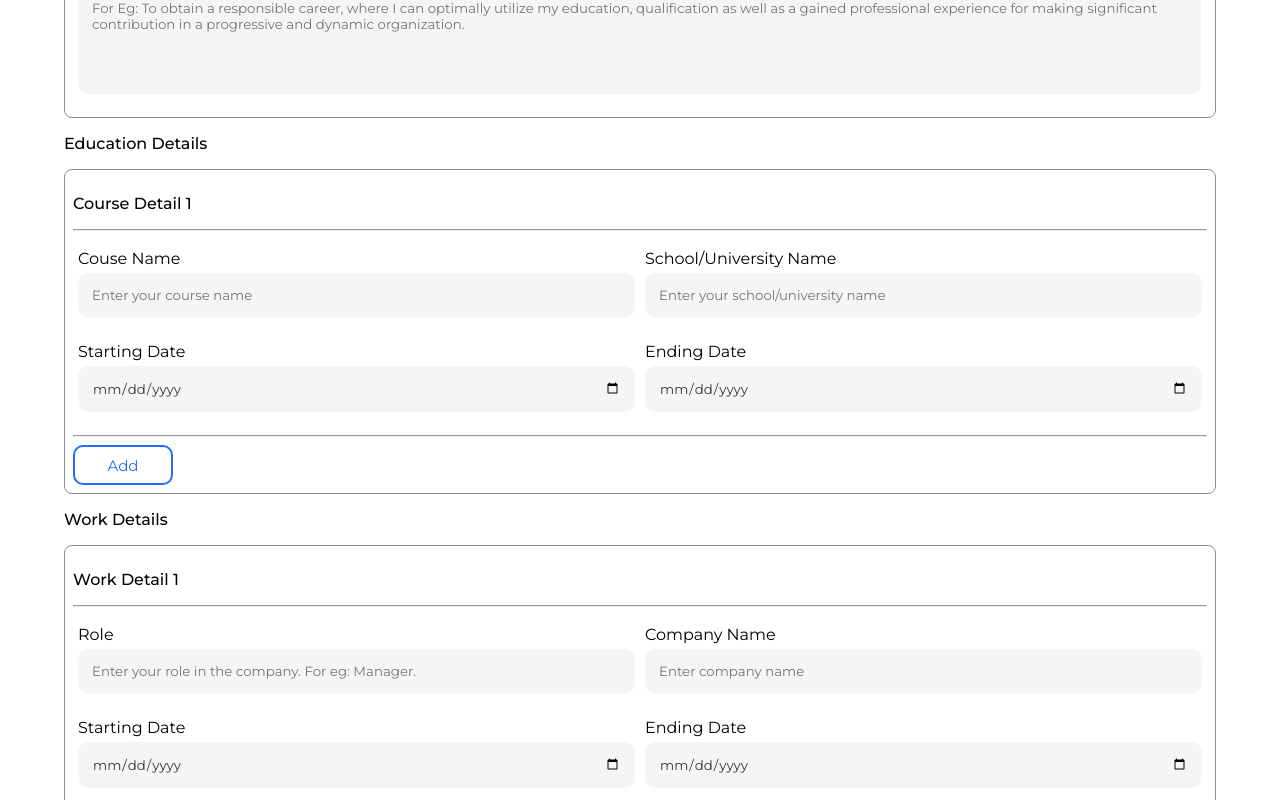
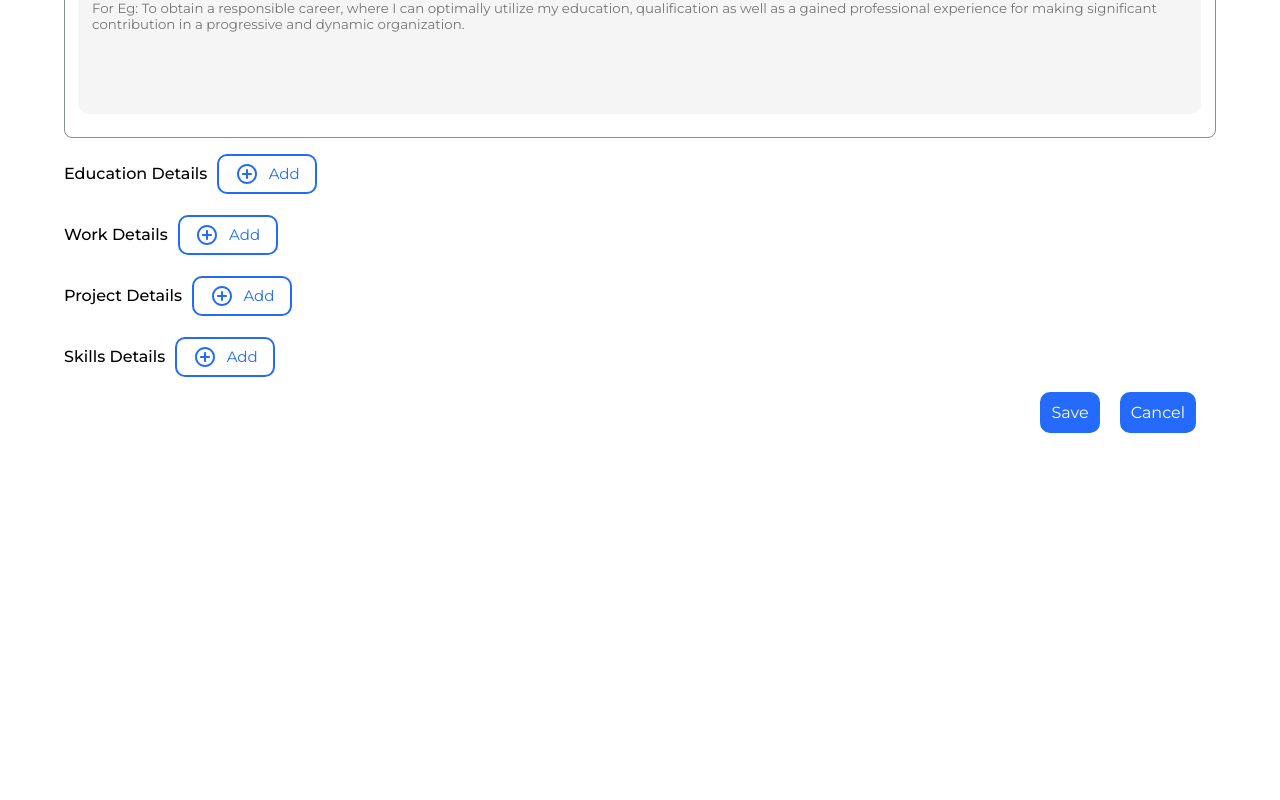
Before and after one commit to anish0103/mern-resumebuilder-frontend, a React (Create React App) app: page /addinformation in a window 1280 px wide. Shown: the part 580-1380 px from the top of the page. After the commit the page ends 1023 px from the top, so only its background shows below. Built offline with nearby package versions, Linux system fonts and the light colour scheme.

Commit message:
Improvement In Add Information Page

```diff
--- a/src/Pages/AddInformationPage/AddInformationPage.css
+++ b/src/Pages/AddInformationPage/AddInformationPage.css
@@ -38,6 +38,11 @@
   transition: 0.4s;
   color: #35393d;
 }
+.personalinformation-sectiontitle {
+  display: flex;
+  margin: 10px 0;
+  align-items: center;
+}
 .personalinformation-skillinput:focus {
   border: 2px solid #246bfb;
 }
@@ -53,7 +58,7 @@
   color: #35393d;
 }
 .personalinformation-inputcontainer textarea {
-  height: 80px;
+  height: 100px;
   resize: none;
 }
 .personalinformation-inputcontainer input:focus,
@@ -62,6 +67,8 @@
 }
 .personalinformation-actionbuttoncontainer {
   margin: 10px 0;
+  display: flex;
+  justify-content: flex-end;
 }
 .personalinformation-actionbuttoncontainer button {
   padding: 9px;
@@ -81,7 +88,8 @@
   color: #246bfb;
 }
 .personalinformation-educationdetailcontainer button,
-.personalinformation-skillsdetailcontainer button {
+.personalinformation-addbutton,
+.personalinformation-deletebutton {
   padding: 6px;
   width: 100px;
   height: 40px;
@@ -92,10 +100,28 @@
   color: #246bfb;
   background-color: transparent;
   font-size: 15px;
+  display: flex;
+  justify-content: space-evenly;
+  align-items: center;
   transition: 0.4s;
 }
+.personalinformation-deletebutton {
+  border: 2px solid #E76450 !important;
+  color: #E76450 !important;
+  margin-right: 10px;
+  width: fit-content !important;
+  background-color: transparent;
+}
+.personalinformation-deletebutton:hover {
+  cursor: pointer;
+  background-color: #E76450 !important;
+  color: white !important;
+}
+.personalinformation-addbutton {
+  margin-left: 10px;
+}
 .personalinformation-educationdetailcontainer button:hover,
-.personalinformation-skillsdetailcontainer button:hover {
+.personalinformation-addbutton:hover {
   cursor: pointer;
   background-color: #246bfb;
   color: white;
@@ -105,4 +131,10 @@
 }
 .personalinformation-container p {
   font-weight: 500;
+  display: flex;
+  align-items: center;
 }
+.personalinformation-deletebuttoncontainer {
+  display: flex;
+  justify-content: flex-end;
+}
--- a/src/Pages/AddInformationPage/AddInformationPage.js
+++ b/src/Pages/AddInformationPage/AddInformationPage.js
@@ -1,33 +1,62 @@
-import { React, useState } from 'react'
+import { React, useState, useEffect } from 'react'
+import ControlPointRoundedIcon from '@mui/icons-material/ControlPointRounded';
+import DeleteRoundedIcon from '@mui/icons-material/DeleteRounded';
+import { motion } from 'framer-motion'
 
 import './AddInformationPage.css'
 
 const AddInformationPage = () => {
     const [formData, setFormData] = useState({
-        Education: [
-            {
-                Name: "",
-                SchoolName: "",
-                StartDate: "",
-                EndDate: ""
+        Education: [],
+        Work: [],
+        Projects: [],
+        Skills: []
+    })
+
+    useEffect(() => {
+        window.scrollTo(0, 0)
+    }, [])
+
+    const ContainerVariant = {
+        hidden: {
+            opacity: 0
+        },
+        show: {
+            opacity: 1,
+            transition: {
+                delayChildren: 0.6,
+                staggerChildren: 0.4,
             }
-        ],
-        Work: [
-            {
-                Role: "",
-                Company: "",
-                StartDate: "",
-                EndDate: ""
         }
-        ],
-        Projects: [
-            {
-                Name: "",
-                Link: ""
     }
-        ],
-        Skills: [""]
-    })
+    const ElementVariant = {
+        hidden: {
+            x: -40,
+            opacity: 0
+        },
+        show: {
+            x: 0,
+            opacity: 1,
+            transition: {
+                type: "spring",
+                stiffness: 250
+            }
+        }
+    }
+    const SubElementVariant = {
+        hidden: {
+            y: -50,
+            opacity: 0
+        },
+        show: {
+            y: 0,
+            opacity: 1,
+            transition: {
+                type: "spring",
+                stiffness: 250
+            }
+        }
+    }
 
     const DataHandler = (name, value, index, fieldvalue) => {
         const Data = formData;
@@ -58,8 +87,18 @@ const AddInformationPage = () => {
         setFormData({ ...formData, Education: formData.Education })
     }
 
+    const EducationDeleteHandler = index => {
+        formData.Education.splice(index, 1)
+        setFormData({ ...formData, Education: formData.Education })
+    }
+
     const WorkAddHandler = () => {
         formData.Work.push({ Role: "", Company: "", StartDate: "", EndDate: "" })
+        setFormData({ ...formData, Work: formData.Work })
+    }
+
+    const WorkDeleteHandler = index => {
+        formData.Work.splice(index, 1)
         setFormData({ ...formData, Work: formData.Work })
     }
 
@@ -68,19 +107,29 @@ const AddInformationPage = () => {
         setFormData({ ...formData, Projects: formData.Projects })
     }
 
+    const ProjectDeleteHandler = index => {
+        formData.Projects.splice(index, 1)
+        setFormData({ ...formData, Projects: formData.Projects })
+    }
+
     const SkillAddHandler = () => {
         formData.Skills.push("")
         setFormData({ ...formData, Skills: formData.Skills })
     }
 
+    const SkillDeleteHandler = index => {
+        formData.Skills.splice(index, 1)
+        setFormData({ ...formData, Skills: formData.Skills })
+    }
+
     return (
         <div className='personalinformation-maincontainer'>
-            <div className='personalinformation-container'>
-                <div className='personalinformation-titlecontainer'>
+            <motion.div variants={ContainerVariant} initial="hidden" animate="show" exit="hidden" className='personalinformation-container'>
+                <motion.div variants={ElementVariant} className='personalinformation-titlecontainer'>
                     <p>Enter your personal details</p>
-                </div>
-                <p>Personal Details</p>
-                <div className='personalinformation-personaldetailcontainer'>
+                </motion.div>
+                <motion.p variants={SubElementVariant}>Personal Details</motion.p>
+                <motion.div variants={SubElementVariant} className='personalinformation-personaldetailcontainer'>
                     <div className='personalinformation-horizontalcontainer'>
                         <div className='personalinformation-inputcontainer'>
                             <label>Name</label>
@@ -125,13 +174,16 @@ const AddInformationPage = () => {
                         <label>Short Description</label>
                         <textarea onChange={(e) => DataHandler("Description", e.target.value)} placeholder='For Eg: To obtain a responsible career, where I can optimally utilize my education, qualification as well as a gained professional experience for making significant contribution in a progressive and dynamic organization.' />
                     </div>
-                </div>
+                </motion.div>
+                <motion.div variants={SubElementVariant} className='personalinformation-sectiontitle'>
                     <p>Education Details</p>
-                <div className='personalinformation-educationdetailcontainer'>
+                    <button className='personalinformation-addbutton' onClick={EducationAddHandler}><ControlPointRoundedIcon /> Add</button>
+                </motion.div>
+                {formData.Education.length > 0 && <div className='personalinformation-educationdetailcontainer'>
                     {formData.Education.map((data, index) => {
                         return (
                             <>
-                                <p>Course Detail {index + 1} </p>
+                                <p>Course Detail {index + 1}</p>
                                 <hr />
                                 <div className='personalinformation-horizontalcontainer'>
                                     <div className='personalinformation-inputcontainer'>
@@ -153,14 +205,19 @@ const AddInformationPage = () => {
                                         <input onChange={(e) => DataHandler("Education", e.target.value, index, "EndDate")} type="date" placeholder='Enter your ending date' />
                                     </div>
                                 </div>
+                                <div className='personalinformation-deletebuttoncontainer'>
+                                    <button className='personalinformation-deletebutton' onClick={EducationDeleteHandler}><DeleteRoundedIcon /> Delete</button>
+                                </div>
                                 <hr />
                             </>
                         )
                     })}
-                    <button onClick={EducationAddHandler}>Add</button>
-                </div>
+                </div>}
+                <motion.div variants={SubElementVariant} className='personalinformation-sectiontitle'>
                     <p>Work Details</p>
-                <div className='personalinformation-educationdetailcontainer'>
+                    <button className='personalinformation-addbutton' onClick={WorkAddHandler}><ControlPointRoundedIcon /> Add</button>
+                </motion.div>
+                {formData.Work.length > 0 && <div className='personalinformation-educationdetailcontainer'>
                     {formData.Work.map((data, index) => {
                         return (
                             <>
@@ -186,14 +243,19 @@ const AddInformationPage = () => {
                                         <input onChange={(e) => DataHandler("Work", e.target.value, index, "EndDate")} type="date" placeholder='Enter your ending date' />
                                     </div>
                                 </div>
+                                <div className='personalinformation-deletebuttoncontainer'>
+                                    <button className='personalinformation-deletebutton' onClick={WorkDeleteHandler}><DeleteRoundedIcon /> Delete</button>
+                                </div>
                                 <hr />
                             </>
                         )
                     })}
-                    <button onClick={WorkAddHandler}>Add</button>
-                </div>
+                </div>}
+                <motion.div variants={SubElementVariant} className='personalinformation-sectiontitle'>
                     <p>Project Details</p>
-                <div className='personalinformation-educationdetailcontainer'>
+                    <button className='personalinformation-addbutton' onClick={ProjectAddHandler}><ControlPointRoundedIcon /> Add</button>
+                </motion.div>
+                {formData.Projects.length > 0 && <div className='personalinformation-educationdetailcontainer'>
                     {formData.Projects.map((data, index) => {
                         return (
                             <>
@@ -209,28 +271,37 @@ const AddInformationPage = () => {
                                         <input onChange={(e) => DataHandler("Project", e.target.value, index, "Link")} type="text" placeholder='Enter your project link' />
                                     </div>
                                 </div>
+                                <div className='personalinformation-deletebuttoncontainer'>
+                                    <button className='personalinformation-deletebutton' onClick={ProjectDeleteHandler}><DeleteRoundedIcon /> Delete</button>
+                                </div>
                                 <hr />
                             </>
                         )
                     })}
-                    <button onClick={ProjectAddHandler}>Add</button>
-                </div>
+                </div>}
+                <motion.div variants={SubElementVariant} className='personalinformation-sectiontitle'>
                     <p>Skills Details</p>
-                <div className='personalinformation-skillsdetailcontainer'>
+                    <button className='personalinformation-addbutton' onClick={SkillAddHandler}><ControlPointRoundedIcon />Add</button>
+                </motion.div>
+                {formData.Skills.length > 0 && <div className='personalinformation-skillsdetailcontainer'>
                     {formData.Skills.map((data, index) => {
                         return (
+                            <>
                                 <div className='personalinformation-horizontalcontainer'>
                                     <input onChange={(e) => DataHandler("Skill", e.target.value, index)} placeholder='Skill' className='personalinformation-skillinput' />
                                 </div>
+                                <div className='personalinformation-deletebuttoncontainer'>
+                                    <button className='personalinformation-deletebutton' onClick={SkillDeleteHandler}><DeleteRoundedIcon /></button>
+                                </div>
+                            </>
                         )
                     })}
-                    <button onClick={SkillAddHandler}>Add</button>
-                </div>
-                <div className='personalinformation-actionbuttoncontainer'>
+                </div>}
+                <motion.div variants={SubElementVariant} className='personalinformation-actionbuttoncontainer'>
                     <button onClick={SubmitHandler}>Save</button>
                     <button>Cancel</button>
-                </div>
-            </div>
+                </motion.div>
+            </motion.div>
         </div>
     )
 }
--- a/src/Pages/HomePage/HomePage.js
+++ b/src/Pages/HomePage/HomePage.js
@@ -13,7 +13,7 @@ const HomePage = () => {
     show: {
       opacity: 1,
       transition: {
-        delayChildren: 1,
+        delayChildren: 0.6,
         staggerChildren: 0.4,
       }
     }
--- a/src/Pages/LogInPage/LogInPage.js
+++ b/src/Pages/LogInPage/LogInPage.js
@@ -13,8 +13,8 @@ const LogInPage = () => {
         show: {
             opacity: 1,
             transition: {
-                delayChildren: 1,
-                staggerChildren: 0.4,
+                delayChildren: 0.6,
+                staggerChildren: 0.2,
             }
         }
     }
--- a/src/Pages/SignUpPage/SignUpPage.js
+++ b/src/Pages/SignUpPage/SignUpPage.js
@@ -13,8 +13,8 @@ const SignUpPage = () => {
     show: {
       opacity: 1,
       transition: {
-        delayChildren: 1,
-        staggerChildren: 0.4,
+        delayChildren: 0.6,
+        staggerChildren: 0.2,
       }
     }
   }
```
Lines whose indentation alone changed are shown as unchanged.
